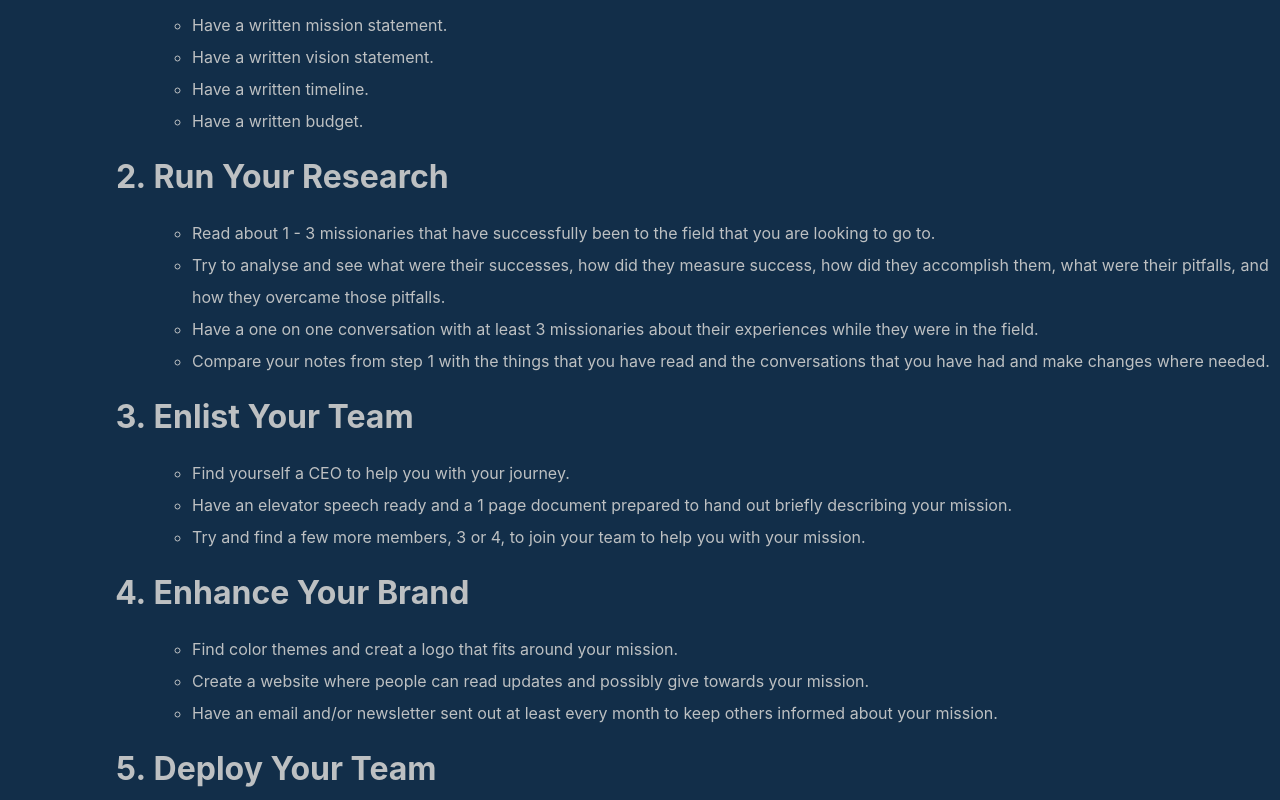
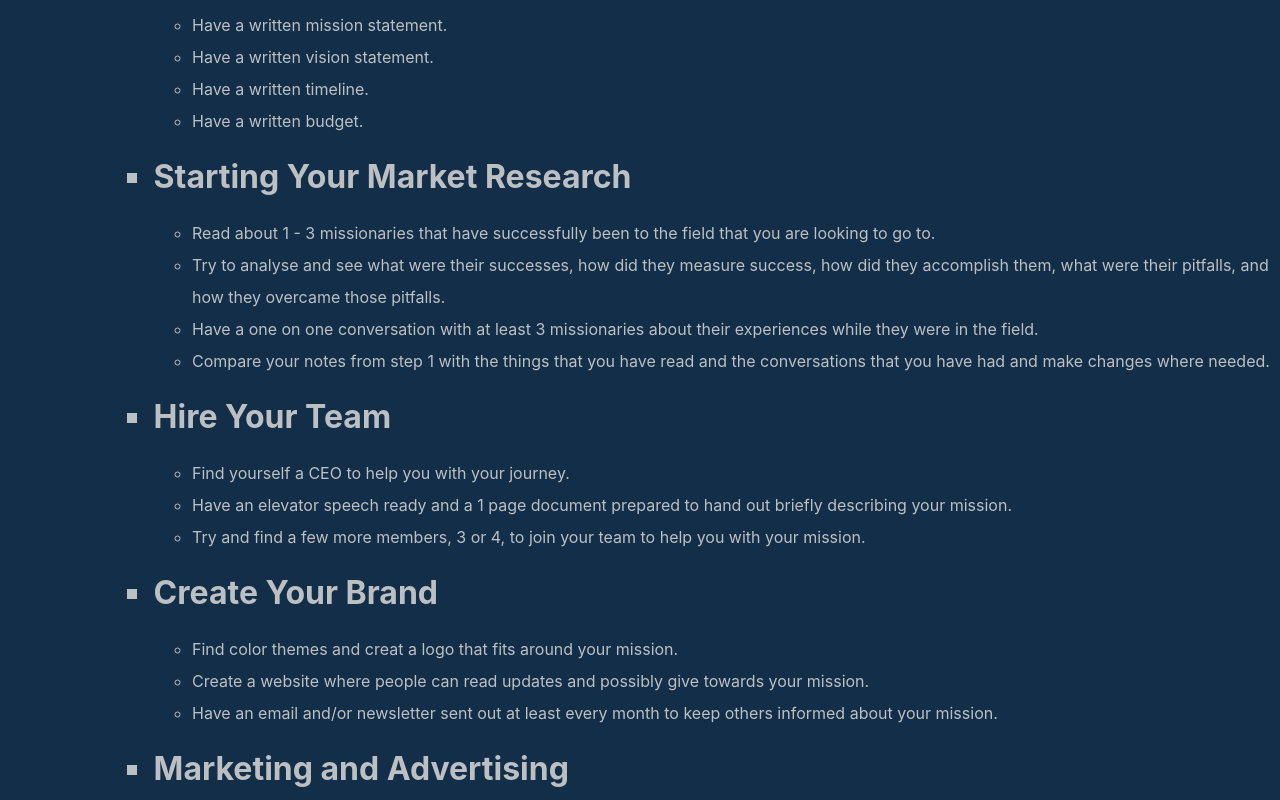
Before and after one commit to john-byron/portfolio, a React (Create React App) app: page /ffa in a window 1280 px wide. Shown: the part 340-1140 px from the top of the page. Built offline with nearby package versions, Linux system fonts and the light colour scheme.

Commit message:
Some changes to ffa page

```diff
--- a/src/App.css
+++ b/src/App.css
@@ -178,6 +178,7 @@ footer{
   font-size: 2rem;
   text-align: start;
   margin-left:12vw ;
+  list-style: square;
 }
 
 .steps>li{
--- a/src/pages/FFA.jsx
+++ b/src/pages/FFA.jsx
@@ -19,7 +19,7 @@ function FFA() {
                     <li>Have a written budget.</li>
                 </ol>
 
-                <li className="RoadMap" id="R">Run Your Research</li>
+                <li className="RoadMap" id="R">Starting Your Market Research</li>
                 <ol className="steps">
                     <li>Read about 1 - 3 missionaries that have successfully been to the field that you are looking to go to.</li>
                     <li>Try to analyse and see what were their successes, how did they measure success, how did they accomplish them, what were their pitfalls, and how they overcame those pitfalls.</li>
@@ -27,21 +27,21 @@ function FFA() {
                     <li>Compare your notes from step 1 with the things that you have read and the conversations that you have had and make changes where needed.</li>
                 </ol>
 
-                <li className="RoadMap" id="E">Enlist Your Team</li>
+                <li className="RoadMap" id="E">Hire Your Team</li>
                 <ol className="steps">
                     <li>Find yourself a CEO to help you with your journey.</li>
                     <li>Have an elevator speech ready and a 1 page document prepared to hand out briefly describing your mission.</li>
                     <li>Try and find a few more members, 3 or 4, to join your team to help you with your mission.</li>
                 </ol>
 
-                <li className="RoadMap" id="E">Enhance Your Brand</li>
+                <li className="RoadMap" id="E">Create Your Brand</li>
                 <ol className="steps">
                     <li>Find color themes and creat a logo that fits around your mission.</li>
                     <li>Create a website where people can read updates and possibly give towards your mission.</li>
                     <li>Have an email and/or newsletter sent out at least every month to keep others informed about your mission.</li>
                 </ol>
 
-                <li className="RoadMap" id="D">Deploy Your Team</li>
+                <li className="RoadMap" id="D">Marketing and Advertising</li>
                 <ol className="steps">
                     <li>Create a fictional bio of what you think would be the perfect donor for you.</li>
 
```
Also changed, not shown: 1 other file (tests, documents, lock files or other folders).
